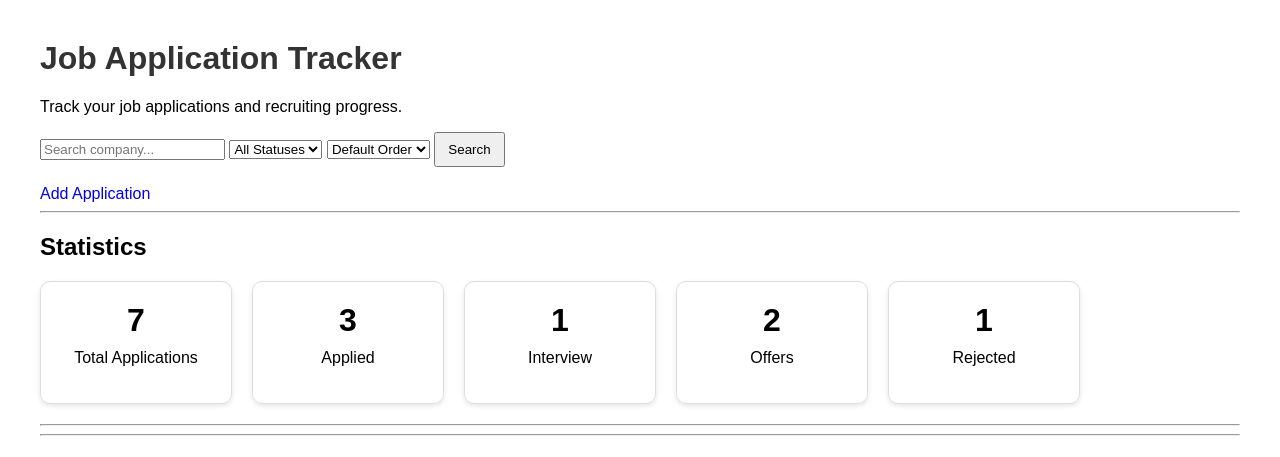
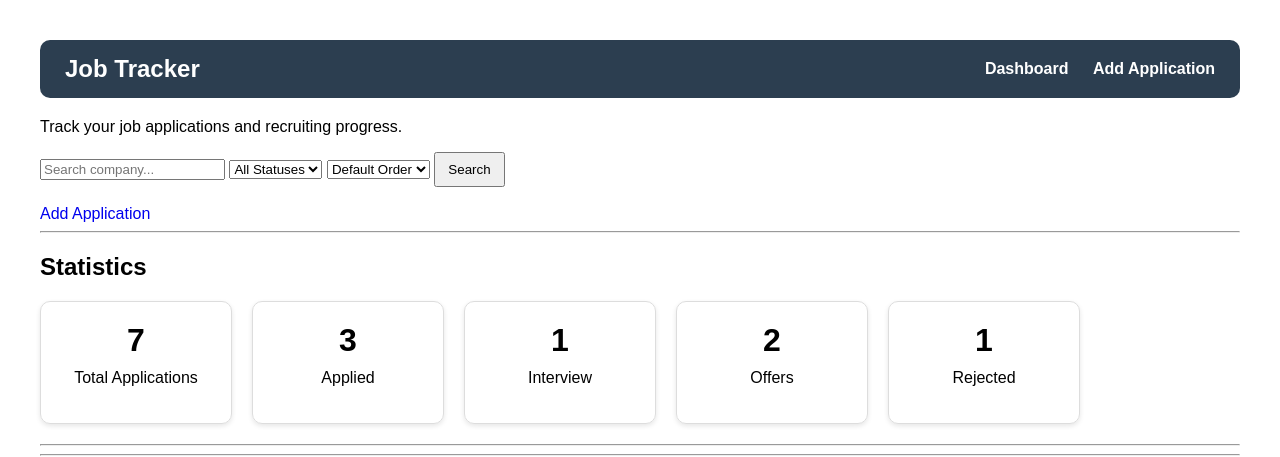
Before and after one commit to Israel-ia/Job-Application-Tracker, a Flask app: page / in a window 1280 px wide. Shown: the top 457 px of the page. Run offline with Flask 3, Linux system fonts and the light colour scheme; data comes from the database, SQL or seed files in the repository; both versions use the stored data as it was after the commit.

Commit message:
Added application navigation bar
Implemented a reusable navigation bar across application pages to improve navigation, layout consistency, and overall user experience.

```diff
--- a/app.py
+++ b/app.py
@@ -133,7 +133,7 @@ def add_application():
         return redirect("/")
 
     return render_template("add.html")
-@app.route("/delete/<int:id>")
+
 @app.route("/edit/<int:id>", methods=["GET", "POST"])
 def edit_application(id):
     connection = sqlite3.connect("applications.db")
@@ -179,6 +179,7 @@ def edit_application(id):
         "edit.html",
         application=application
     )
+@app.route("/delete/<int:id>")
 def delete_application(id):
 
     connection = sqlite3.connect("applications.db")
--- a/static/style.css
+++ b/static/style.css
@@ -113,3 +113,39 @@ tr:hover {
     padding: 20px;
     margin-bottom: 20px;
 }
+
+td[colspan] {
+    text-align: center;
+    padding: 20px;
+    font-style: italic;
+}
+
+nav {
+    display: flex;
+    justify-content: space-between;
+    align-items: center;
+
+    padding: 15px 25px;
+
+    background-color: #2c3e50;
+
+    border-radius: 10px;
+
+    margin-bottom: 20px;
+}
+
+nav h1 {
+    color: white;
+    margin: 0;
+}
+
+nav a {
+    color: white;
+    text-decoration: none;
+    margin-left: 20px;
+    font-weight: bold;
+}
+
+nav a:hover {
+    text-decoration: underline;
+}
--- a/templates/index.html
+++ b/templates/index.html
@@ -8,7 +8,19 @@
 
 <body>
 
-    <h1>Job Application Tracker</h1>
+    <nav>
+
+        <h1>Job Tracker</h1>
+
+        <div>
+
+            <a href="/">Dashboard</a>
+
+            <a href="/add">Add Application</a>
+
+        </div>
+
+    </nav>
 
     <p>Track your job applications and recruiting progress.</p>
 
@@ -149,21 +161,21 @@
             <th>Delete</th>
         </tr>
 
+        {% if applications %}
+
             {% for application in applications %}
 
             <tr>
                 <td>{{ application[1] }}</td>
                 <td>{{ application[2] }}</td>
                 <td>{{ application[4] }}</td>
+
                 <td>
+                    <span class="status-badge {{ application[3].lower() }}">
+                        {{ application[3] }}
+                    </span>
+                </td>
 
-                <span class="status-badge {{ application[3].lower() }}">
-
-                    {{ application[3] }}
-
-                </span>
-
-            </td>
                 <td>
                     <a
                         class="edit-btn"
@@ -172,6 +184,7 @@
                         View Notes
                     </a>
                 </td>
+
                 <td>
                     <a
                         class="edit-btn"
@@ -185,6 +198,7 @@
                     <a
                         class="delete-btn"
                         href="/delete/{{ application[0] }}"
+                        onclick="return confirmDelete()"
                     >
                         Delete
                     </a>
@@ -193,7 +207,33 @@
 
             {% endfor %}
 
+        {% else %}
+
+            <tr>
+
+                <td colspan="7">
+
+                    No applications found.
+
+                </td>
+
+            </tr>
+
+        {% endif %}
+
     </table>
+
+    <script>
+
+    function confirmDelete() {
+
+        return confirm(
+            "Are you sure you want to delete this application?"
+        );
+
+    }
+
+    </script>
 
 </body>
 
```
Also changed, not shown: templates/add.html (+14 -0 lines), templates/edit.html (+14 -0 lines), templates/notes.html (+14 -0 lines), applications.db. Lines whose indentation alone changed are shown as unchanged.
